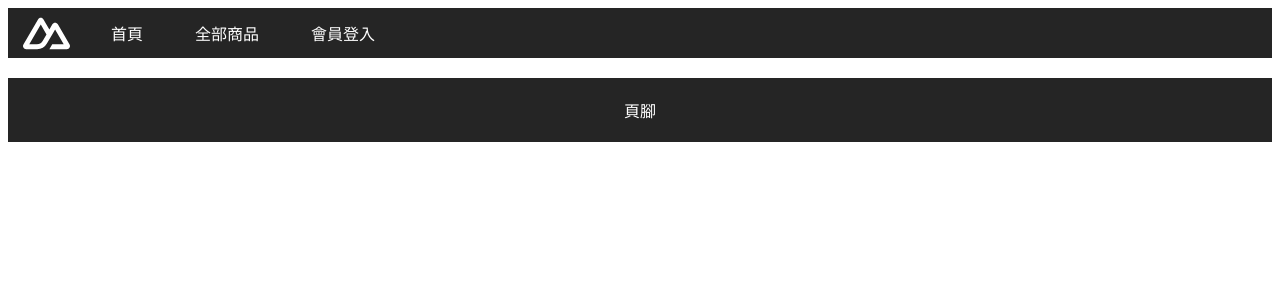
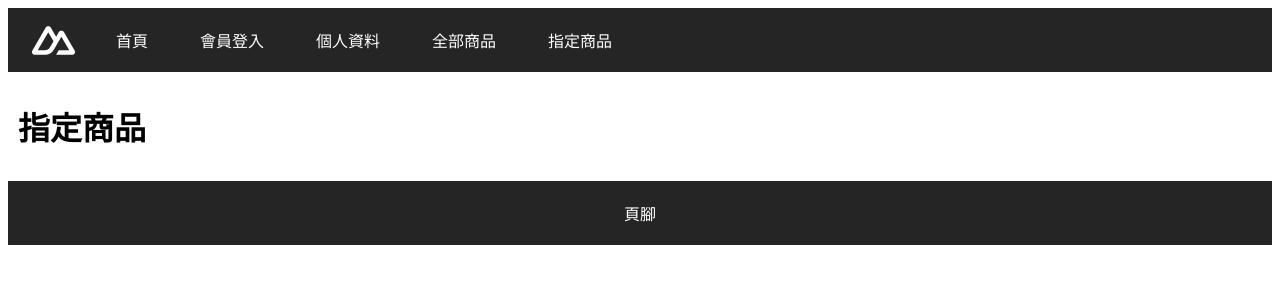
Before and after one commit to awdr74100/nuxt-nitro-example, a Nuxt app: page /products/1 in a window 1280 px wide. Before the commit this address had no page. Shown: the top 300 px of the page. Built offline with nearby package versions, Linux system fonts and the light colour scheme.

Commit message:
Update progress

```diff
--- a/components/AppHeader.vue
+++ b/components/AppHeader.vue
@@ -1,13 +1,15 @@
 <template>
   <header class="header">
     <span class="logo ml-3"></span>
-    <ul class="list ml-3">
-      <li v-for="({ path, name }, index) in routes" :key="index">
-        <RouterLink :to="path" :class="{ active: route.path === path }">
-          {{ name }}</RouterLink
-        >
-      </li>
-    </ul>
+    <nav>
+      <ul class="list ml-3">
+        <li v-for="({ path, name }, index) in routes" :key="index">
+          <NuxtLink :to="path" :class="{ active: route.path === path }">{{
+            name
+          }}</NuxtLink>
+        </li>
+      </ul>
+    </nav>
   </header>
 </template>
 
@@ -18,12 +20,20 @@ const routes = [
     name: '首頁',
   },
   {
+    path: '/signin',
+    name: '會員登入',
+  },
+  {
+    path: '/profile',
+    name: '個人資料',
+  },
+  {
     path: '/products',
     name: '全部商品',
   },
   {
-    path: '/signin',
-    name: '會員登入',
+    path: '/products/foo',
+    name: '指定商品',
   },
 ];
 
@@ -33,9 +43,9 @@ const route = useRoute();
 <style scoped>
 .header {
   background-color: #252525;
-
   display: flex;
   align-items: center;
+  padding: 9px;
 }
 
 .ml-3 {
@@ -44,9 +54,9 @@ const route = useRoute();
 
 .logo {
   display: inline-block;
-  width: 47px;
-  height: 47px;
-  background-image: url('~/assets/img/logo.svg');
+  width: 43px;
+  height: 43px;
+  background-image: url(~/assets/img/logo.svg);
   background-repeat: no-repeat;
   background-position: center center;
   background-size: cover;
@@ -63,7 +73,7 @@ const route = useRoute();
   display: inline-block;
   color: white;
   text-decoration: none;
-  padding: 13px 26px;
+  padding: 11px 26px;
 }
 
 .list a:hover {
--- /dev/null
+++ b/middleware/auth.ts
@@ -0,0 +1,3 @@
+export default defineNuxtRouteMiddleware((to, from) => {
+  return navigateTo('/signin');
+});
--- /dev/null
+++ b/pages/products/[id].vue
@@ -0,0 +1,11 @@
+<template>
+  <h1>指定商品</h1>
+</template>
+
+<script setup lang="ts">
+definePageMeta({
+  validate: (route) => {
+    return true;
+  },
+});
+</script>
--- /dev/null
+++ b/pages/profile.vue
@@ -0,0 +1,9 @@
+<template>
+  <h1>個人資料</h1>
+</template>
+
+<script setup lang="ts">
+definePageMeta({
+  middleware: ['auth'],
+});
+</script>
```
